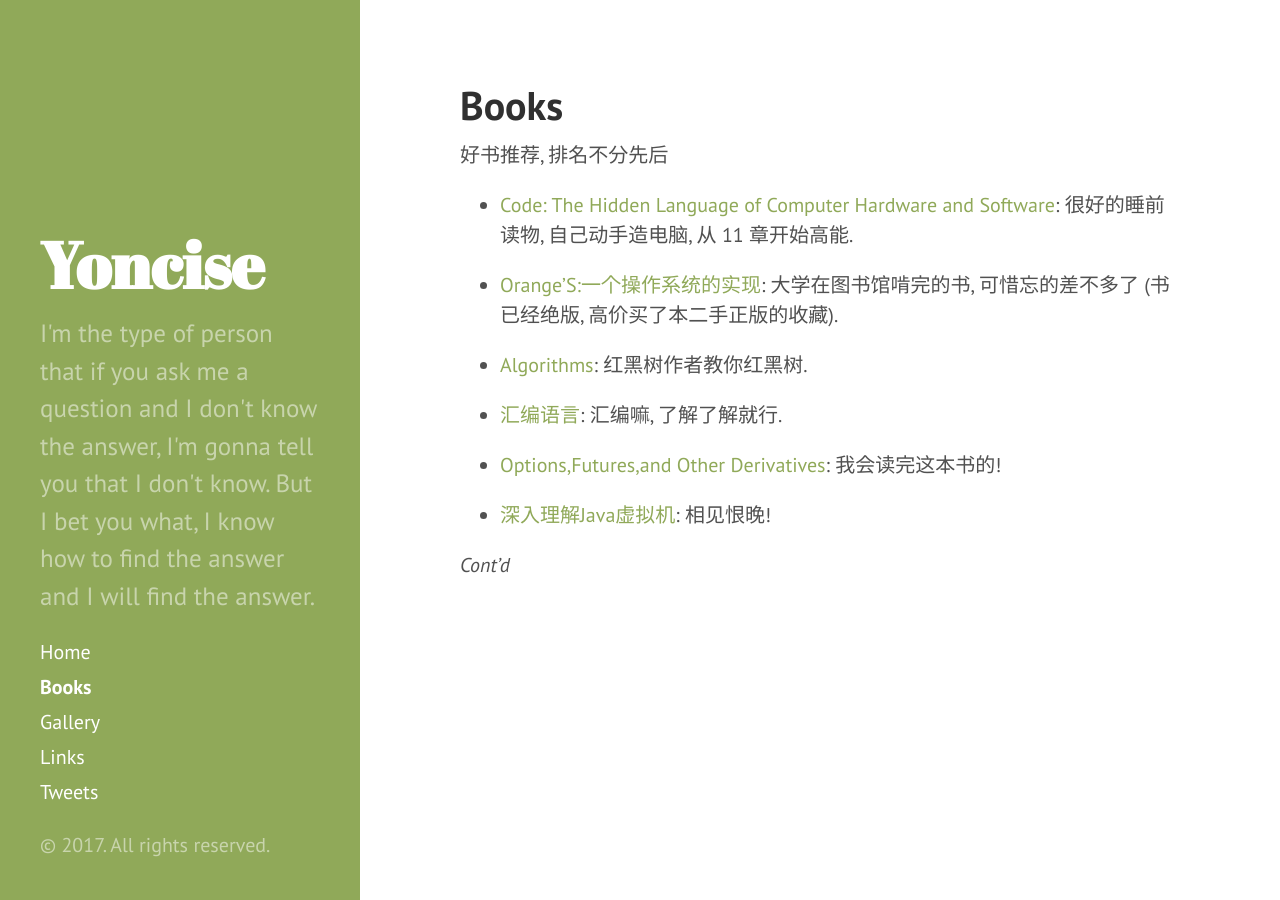
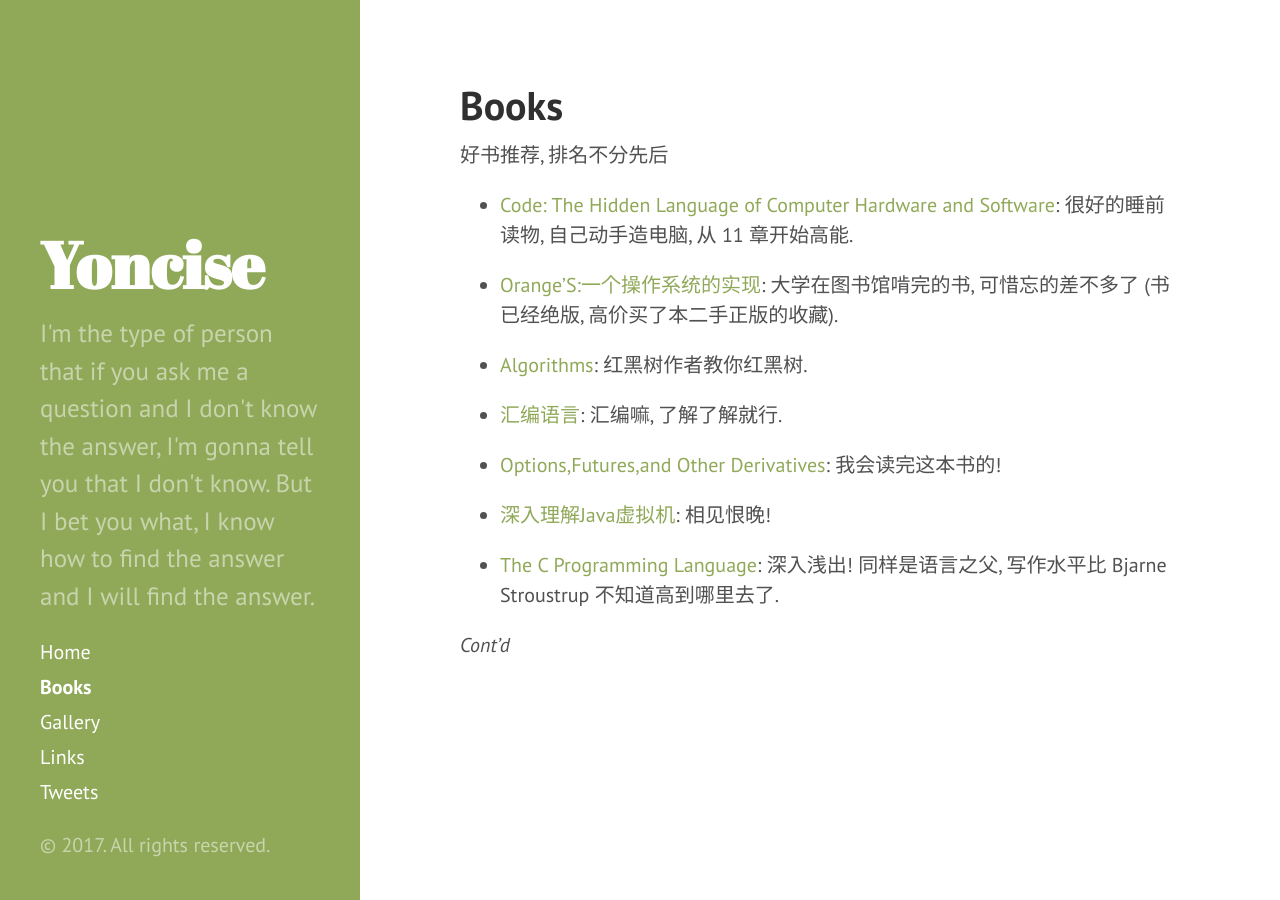
Before and after one commit to yoncise/yoncise.github.io, a Jekyll site: the page built from books.md, in a window 1280 px wide. Built offline with Jekyll 4.4.1, drawn with Linux system fonts in a browser that asks for light colours.

Commit message:
add tcpl

```diff
--- a/books.md
+++ b/books.md
@@ -20,7 +20,10 @@
 - [Options,Futures,and Other Derivatives](https://www.amazon.cn/dp/B005GXVTGU):
 我会读完这本书的!
 
-- [深入理解Java虚拟机](https://book.douban.com/subject/24722612/):
+- [深入理解Java虚拟机](https://www.amazon.cn/dp/B00D2ID4PK):
 相见恨晚!
 
+- [The C Programming Language](https://www.amazon.cn/dp/B0011C9OMG):
+深入浅出! 同样是语言之父, 写作水平比 Bjarne Stroustrup 不知道高到哪里去了.
+
 *Cont'd*
```
